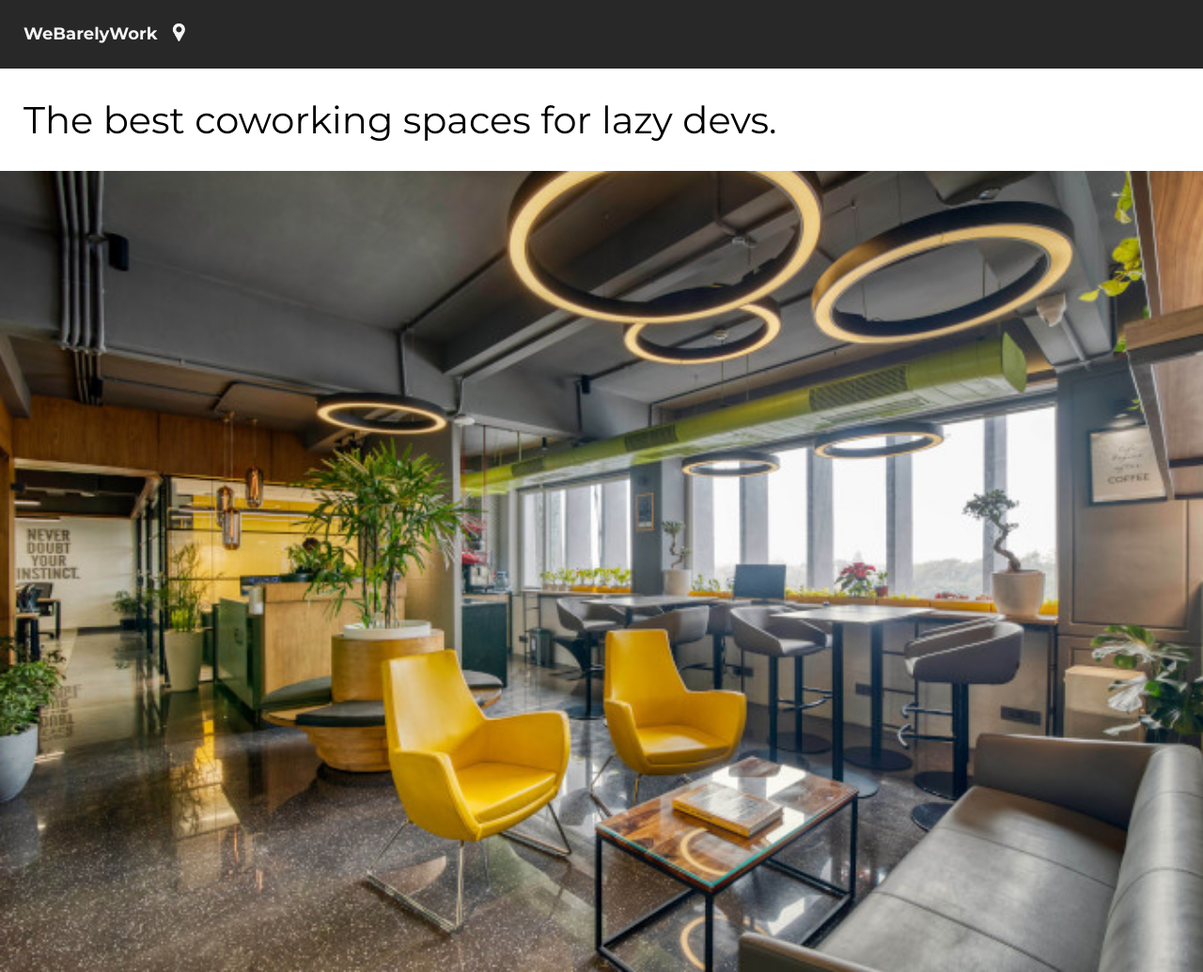
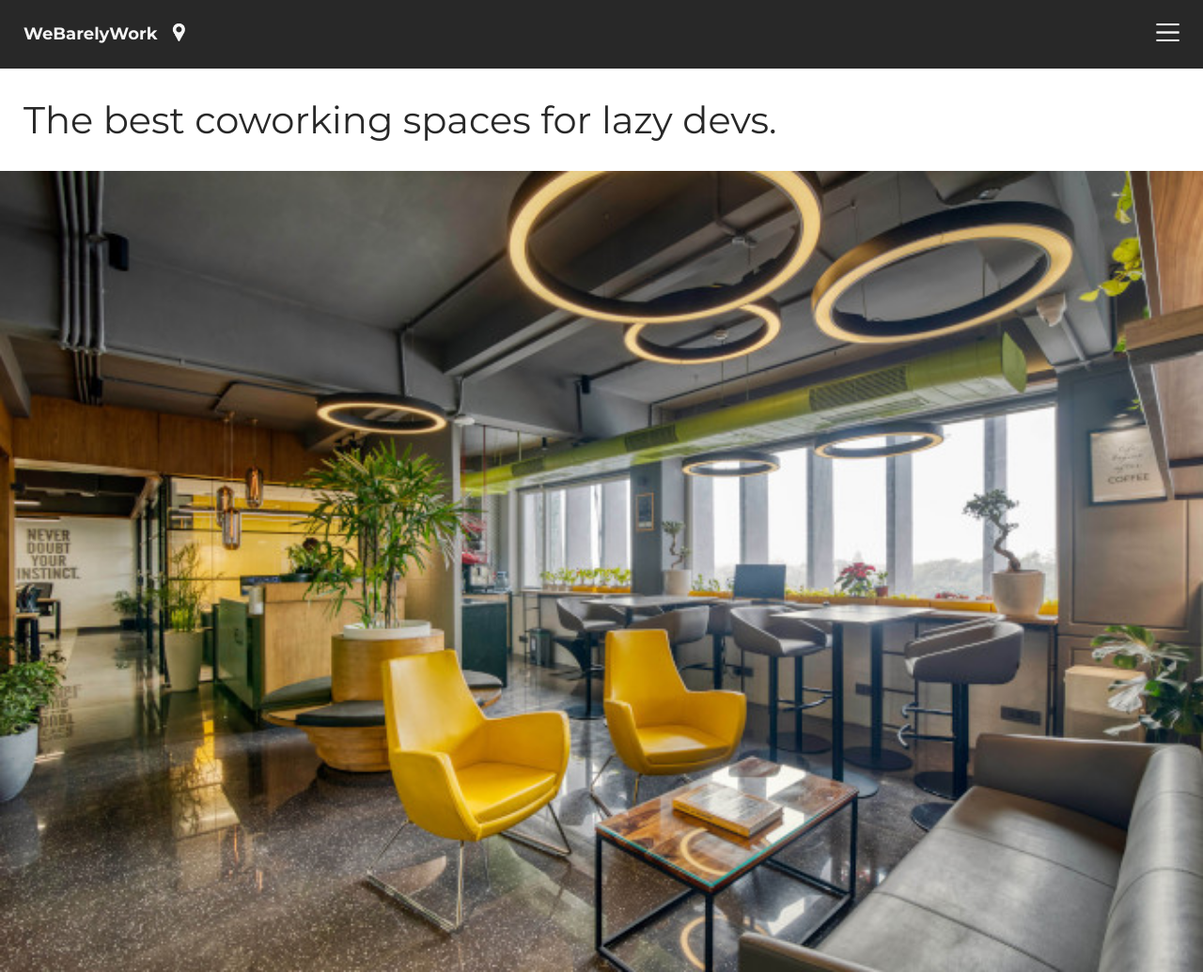
Before and after one commit to jr-nyc212/co-working-site, a website built with Vite: page index.html in a window 1280 px wide. Shown: the top 1035 px of the page at 94% size. Built offline with nearby package versions, Linux system fonts and the light colour scheme.

Commit message:
Add burger menu icon and push it to the right of the nav

```diff
--- a/index.css
+++ b/index.css
@@ -2,10 +2,15 @@ body {
     margin: 0;
     padding: 0;
     font-family: Montserrat, sans-serif;
+    color: #282828;
+}
+
+header {
+    background-color: #282828;
+    color: whitesmoke;
 }
 
 ul {
-    background-color: #282828;
     list-style-type: none;
     margin: 0;
     padding: 25px;
@@ -21,11 +26,14 @@ li {
 .logo {
     font-size: 1.125rem;
     font-weight: 700;
-    color: #f5f5f5;
 }
 
 .icon {
     width: 25px;
+}
+
+.align-right {
+    margin: auto 0 auto auto;
 }
 
 
@@ -42,5 +50,4 @@ h1 {
 
 .item-img {
     width: 100%;
-    display: block;
 }
--- a/index.html
+++ b/index.html
@@ -18,6 +18,9 @@
 					</li>
 					<li>
 						<img src="images/pin.png" class="icon" alt="location">
+					</li>
+					<li class="align-right">
+						<img src="images/burger.png" class="icon">
 					</li>
 				</ul>
 			</nav>
```
